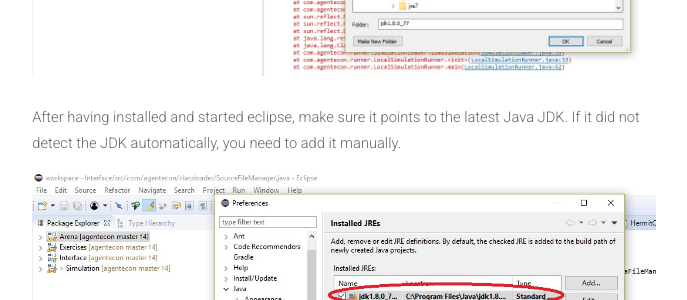
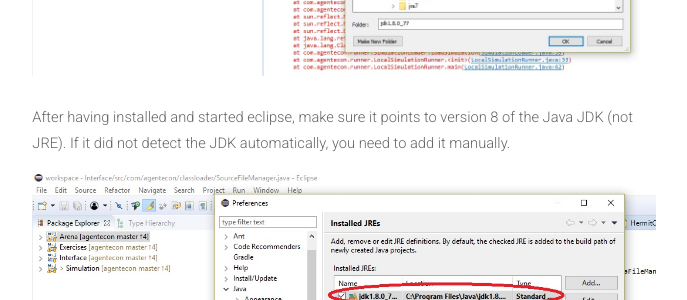
Before and after one commit to meisserecon/www, a Jekyll site: the page built from course/setup.md, in a window 1280 px wide and 900 px high, scrolled down 3470 px. Shown: the part 152-452 px from the top of the window, without its empty margins (296-983 px from the left). Built offline with Jekyll 4.4.1, drawn with Linux system fonts in a browser that asks for light colours; nearby versions of some CDN libraries.

Commit message:
Update setup.md

```diff
--- a/course/setup.md
+++ b/course/setup.md
@@ -22,7 +22,7 @@ permalink: /course/setup
 
 <p>Install the latest version of <a href="http://www.eclipse.org/downloads/">eclipse</a>, choose "Eclipse IDE for Java Developers" when asked.</p>
 
-<p><a href="/course/eclipse-setup-jdk-1.jpg"><img src="/course/eclipse-setup-jdk-1.jpg" alt="" class="image full"></a>After having installed and started eclipse, make sure it points to the latest Java JDK. If it did not detect the JDK automatically, you need to add it manually.</p>
+<p><a href="/course/eclipse-setup-jdk-1.jpg"><img src="/course/eclipse-setup-jdk-1.jpg" alt="" class="image full"></a>After having installed and started eclipse, make sure it points to version 8 of the Java JDK (not JRE). If it did not detect the JDK automatically, you need to add it manually.</p>
 
 <p><a href="/course/eclipse-setup-jdk-2.jpg"><img src="/course/eclipse-setup-jdk-2.jpg" alt="" class="image full"></a>In the JDK settings, you should add the "-ea" flag. This enables assertions by default, making the simulations fail faster on errors, thereby making it easier to detect them. (The fail fast principle.)</p>
 
```
